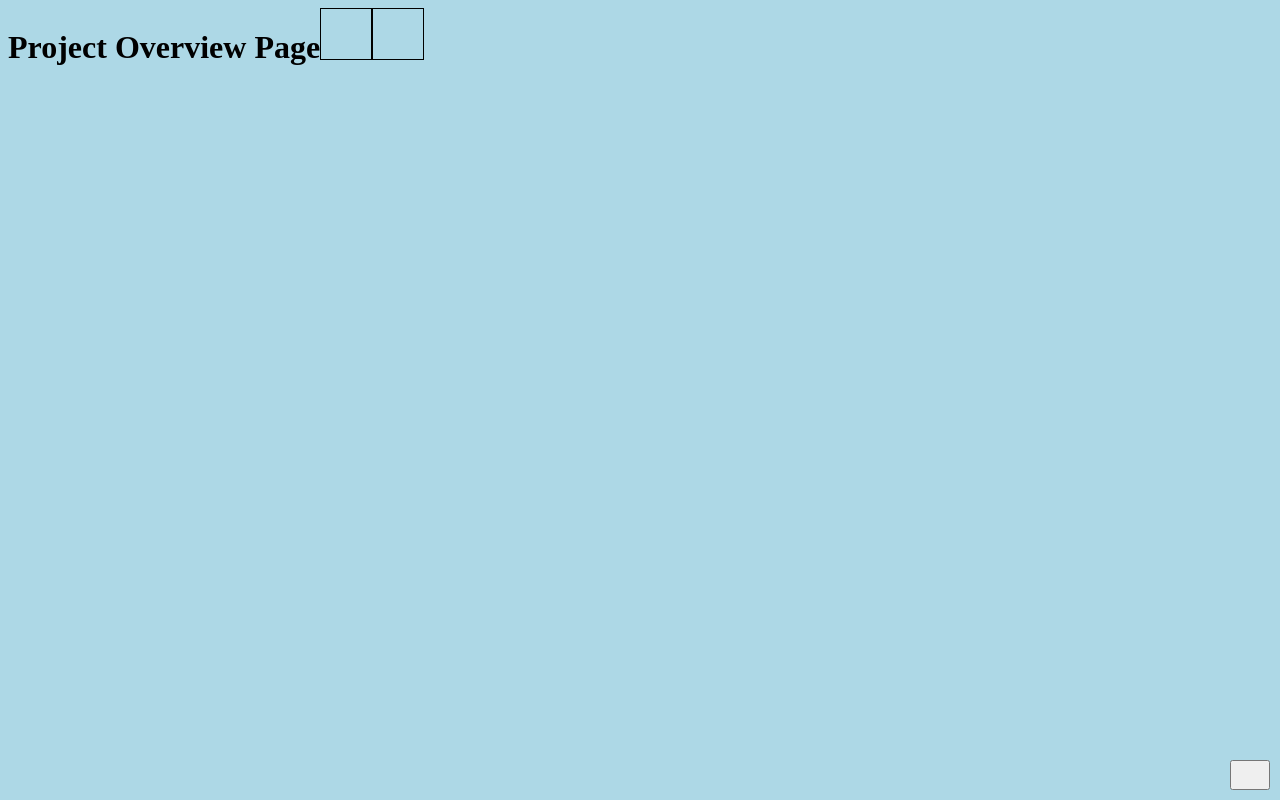
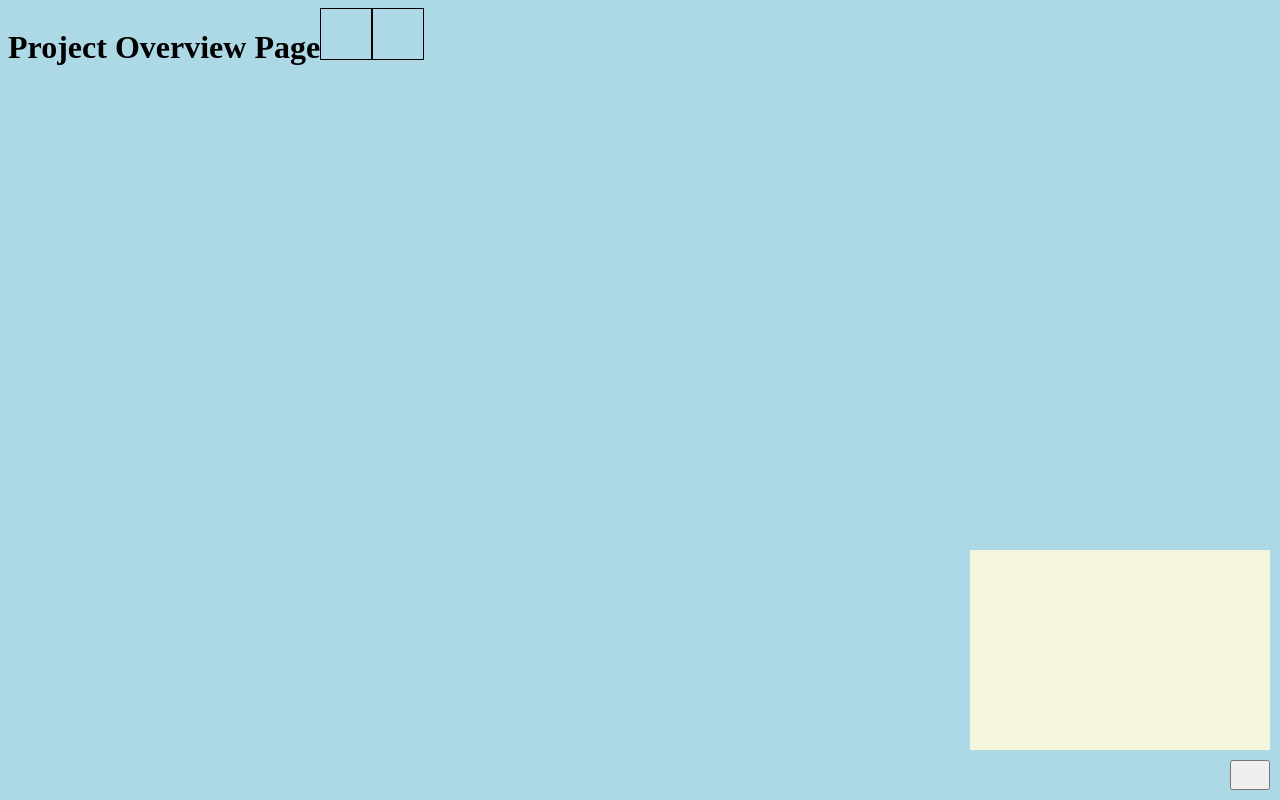
Before and after one commit to sykul/Todo-List, a website built with webpack: page src/index.html in a window 1280 px wide. Both pictures are taken after a click on the button 1250 px from the left and 775 px from the top of the page. Built offline with nearby package versions, Linux system fonts and the light colour scheme.

Commit message:
position modal

```diff
--- a/src/style.css
+++ b/src/style.css
@@ -21,6 +21,15 @@ html {
     right: 10px;
 }
 
+.modal {
+    background-color: beige;
+    width: 300px;
+    height: 200px;
+    position: absolute;
+    bottom: 50px;
+    right: 10px;
+}
+
 .hidden {
     display: none;
 }
--- a/src/task.js
+++ b/src/task.js
@@ -20,7 +20,6 @@ class TaskObject {
     toggleTaskComplete() {
         this.taskComplete = !this.taskComplete;
     }
-
 }
 
 export { TaskObject }
```
